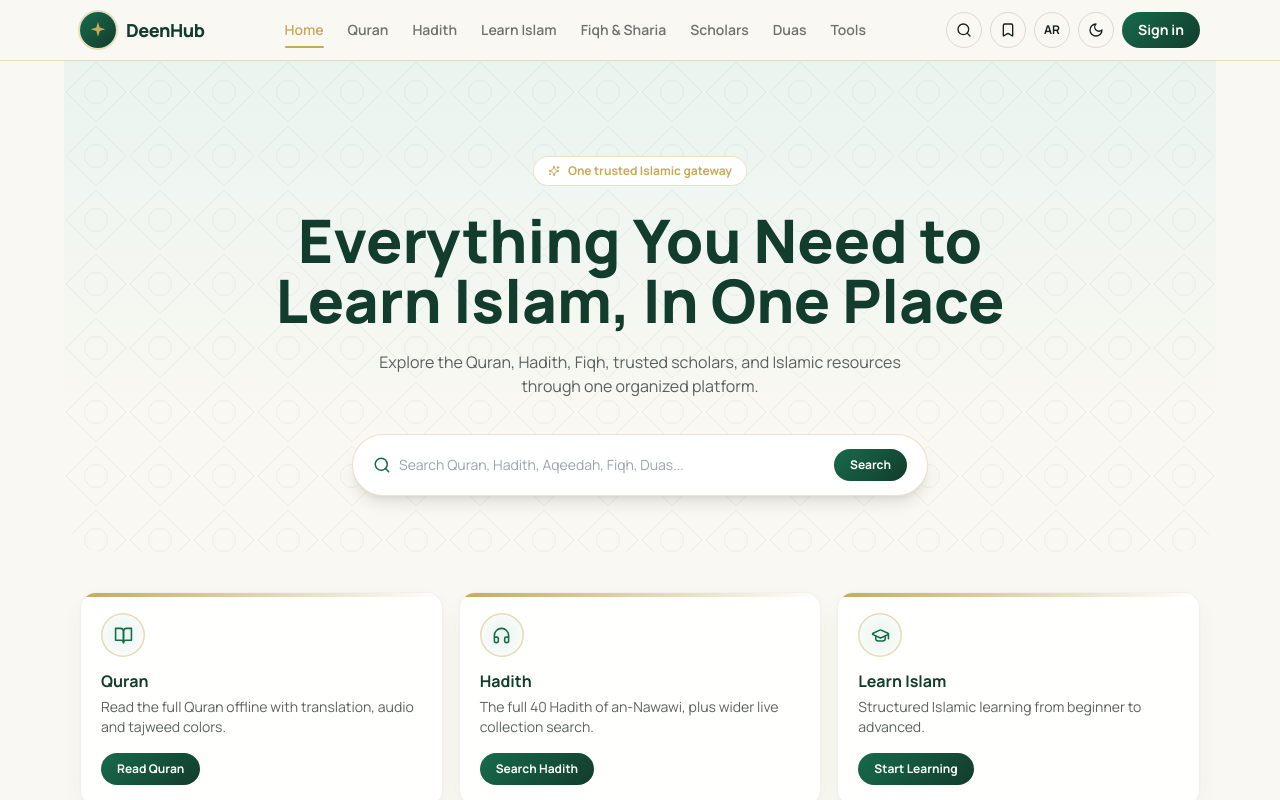
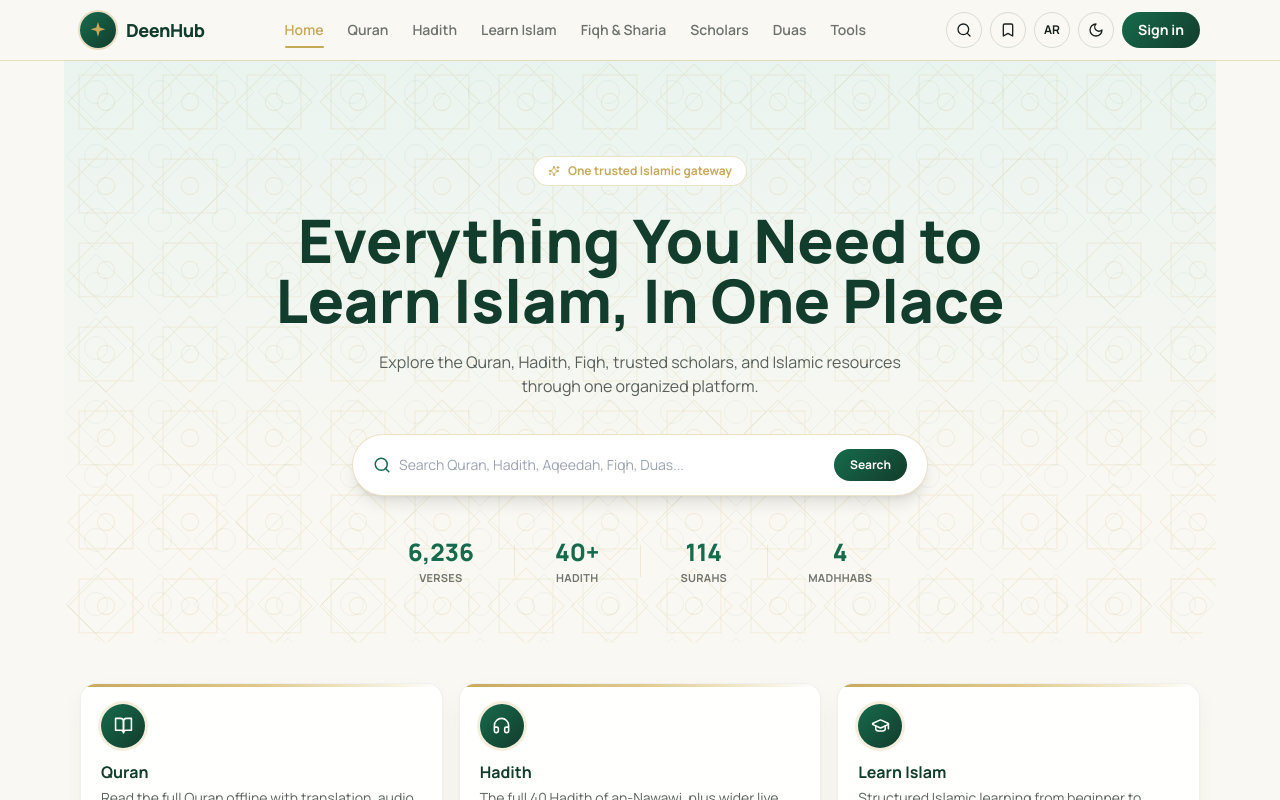
Before and after one commit to DeenHubb/deenhub, a React (Vite) app: page / in a window 1280 px wide. Shown: the top 800 px of the page. Built offline with nearby package versions, Linux system fonts and the light colour scheme; a web font is replaced by a local one.

Commit message:
Hero: Islamic geometric pattern + stat strip; cards: higher-contrast icons

```diff
--- a/src/App.jsx
+++ b/src/App.jsx
@@ -177,6 +177,28 @@ function StarPattern({ opacity = 0.06, color = COLORS.green, size = 64 }) {
   );
 }
 
+// A classic Islamic geometric motif: an 8-pointed star formed by two overlapping squares
+// (one rotated 45°), tiled in a grid with a small accent circle at each intersection.
+function IslamicPattern({ opacity = 0.1, color = COLORS.gold, size = 84 }) {
+  const id = "islamicpat";
+  const c = size / 2;
+  const r = size * 0.32;
+  return (
+    <svg className="absolute inset-0 w-full h-full pointer-events-none" style={{ opacity }}>
+      <defs>
+        <pattern id={id} width={size} height={size} patternUnits="userSpaceOnUse">
+          <g stroke={color} strokeWidth="1.1" fill="none">
+            <rect x={c - r} y={c - r} width={r * 2} height={r * 2} />
+            <rect x={c - r} y={c - r} width={r * 2} height={r * 2} transform={`rotate(45 ${c} ${c})`} />
+            <circle cx={c} cy={c} r={r * 0.32} />
+          </g>
+        </pattern>
+      </defs>
+      <rect width="100%" height="100%" fill={`url(#${id})`} />
+    </svg>
+  );
+}
+
 function GoldDivider() {
   return (
     <div className="flex items-center justify-center gap-2 my-10 select-none" aria-hidden="true">
@@ -689,7 +711,8 @@ function Home_({ rtl, theme, dark, query, setQuery, actions, quranData, lastRead
     <div>
       {/* HERO */}
       <section className="relative -mx-4 px-4 pt-14 md:pt-24 pb-14 text-center overflow-hidden rounded-b-[2.5rem]" style={{ background: dark ? "linear-gradient(180deg, #0d1f18, #0B1712)" : `linear-gradient(180deg, ${COLORS.lightGreen} 0%, ${COLORS.cream} 75%)` }}>
-        <StarPattern opacity={dark ? 0.05 : 0.07} color={COLORS.green} />
+        <IslamicPattern opacity={dark ? 0.09 : 0.14} color={dark ? COLORS.goldSoft : COLORS.gold} size={84} />
+        <StarPattern opacity={dark ? 0.04 : 0.05} color={COLORS.green} size={64} />
         <div className="relative">
           <div className="flex items-center justify-center gap-2 mb-6">
             <div className="inline-flex items-center gap-2 px-3.5 py-1.5 rounded-full text-xs font-bold" style={{ background: dark ? "rgba(199,169,90,0.15)" : "#fff", color: COLORS.gold, border: `1px solid ${COLORS.gold}55` }}>
@@ -731,6 +754,23 @@ function Home_({ rtl, theme, dark, query, setQuery, actions, quranData, lastRead
               </Card>
             )}
           </div>
+
+          <div className="flex items-center justify-center gap-6 sm:gap-10 mt-10 flex-wrap">
+            {[
+              { n: "6,236", l: rtl ? "آية" : "Verses" },
+              { n: "40+", l: rtl ? "حديث" : "Hadith" },
+              { n: "114", l: rtl ? "سورة" : "Surahs" },
+              { n: "4", l: rtl ? "مذاهب" : "Madhhabs" },
+            ].map((s, i) => (
+              <div key={i} className="flex items-center gap-6 sm:gap-10">
+                <div className="text-center">
+                  <div className="text-xl sm:text-2xl font-extrabold" style={{ color: COLORS.green, fontFamily: "'Manrope',sans-serif" }}>{s.n}</div>
+                  <div className="text-[11px] opacity-60 font-bold uppercase tracking-wide mt-0.5">{s.l}</div>
+                </div>
+                {i < 3 && <span className="h-8 w-px opacity-20" style={{ background: COLORS.gold }} />}
+              </div>
+            ))}
+          </div>
         </div>
       </section>
 
@@ -738,9 +778,9 @@ function Home_({ rtl, theme, dark, query, setQuery, actions, quranData, lastRead
       <section className="grid sm:grid-cols-2 lg:grid-cols-3 gap-4 mt-10">
         {categories.map((c, i) => (
           <Card key={i} className="p-5 flex flex-col relative overflow-hidden group hover:-translate-y-0.5 transition-transform">
-            <div className="absolute top-0 left-0 right-0 h-1" style={{ background: `linear-gradient(90deg, ${COLORS.gold}, transparent)` }} />
-            <div className="w-11 h-11 rounded-full flex items-center justify-center mb-3" style={{ background: `radial-gradient(circle, ${COLORS.lightGreen}, transparent)`, boxShadow: `inset 0 0 0 1.5px ${COLORS.gold}66` }}>
-              <c.icon size={19} color={COLORS.green} />
+            <div className="absolute top-0 left-0 right-0 h-[3px]" style={{ background: `linear-gradient(90deg, ${COLORS.gold}, ${COLORS.goldSoft}, transparent)` }} />
+            <div className="w-11 h-11 rounded-full flex items-center justify-center mb-3 shadow-sm" style={{ background: `linear-gradient(135deg, ${COLORS.green}, ${COLORS.darkGreen})`, boxShadow: `0 0 0 3px ${COLORS.gold}33` }}>
+              <c.icon size={19} color="#fff" />
             </div>
             <h3 className="font-bold text-base" style={{ color: "var(--heading)" }}>{c.title}</h3>
             <p className="text-sm opacity-70 mt-1 flex-1">{c.desc}</p>
```
